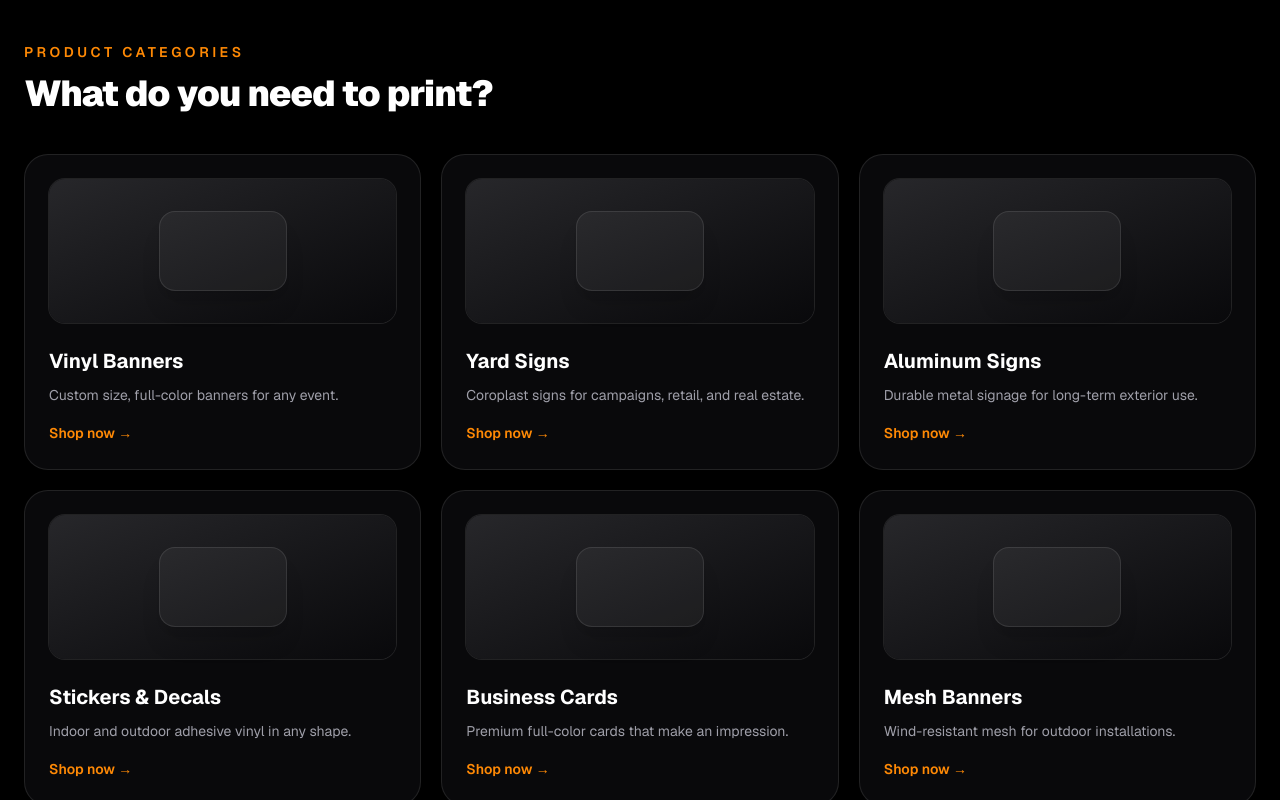
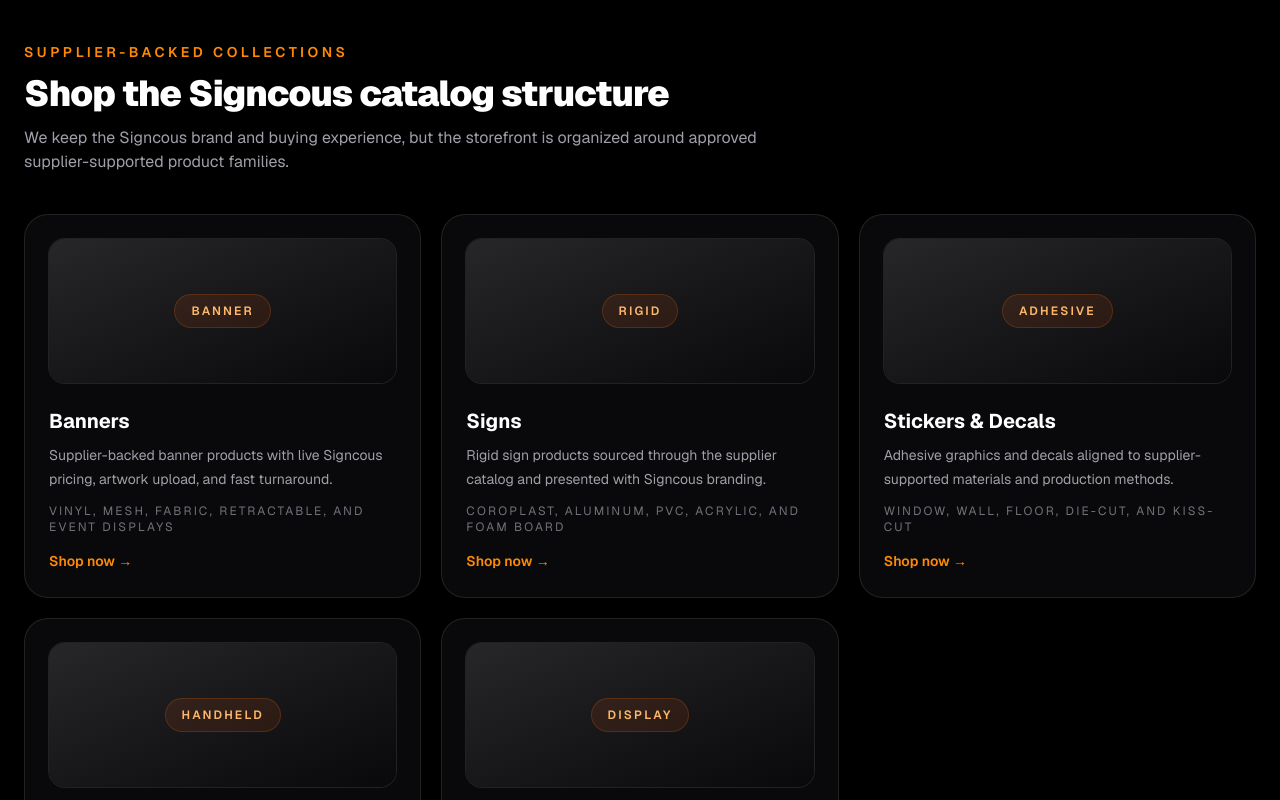
Before and after one commit to Moecharaf/signcous-app, a Next.js app: page / in a window 1280 px wide. Shown: the part 760-1560 px from the top of the page. Built offline with nearby package versions, Linux system fonts and the light colour scheme.

Commit message:
Add supplier-governed catalog storefront layer

```diff
--- a/src/app/page.tsx
+++ b/src/app/page.tsx
@@ -1,13 +1,7 @@
 import Link from "next/link";
+import { SIGNCOUS_COLLECTIONS } from "@/lib/catalog";
 
-const categories = [
-  { name: "Vinyl Banners", href: "/shop/vinyl-banners", desc: "Custom size, full-color banners for any event." },
-  { name: "Yard Signs", href: "/shop/yard-signs-coroplast", desc: "Coroplast signs for campaigns, retail, and real estate." },
-  { name: "Aluminum Signs", href: "/shop/aluminum-signs", desc: "Durable metal signage for long-term exterior use." },
-  { name: "Stickers & Decals", href: "/shop/stickers-decals", desc: "Indoor and outdoor adhesive vinyl in any shape." },
-  { name: "Business Cards", href: "/shop/business-cards", desc: "Premium full-color cards that make an impression." },
-  { name: "Mesh Banners", href: "/banners/mesh-banner", desc: "Wind-resistant mesh for outdoor installations." },
-];
+const categories = SIGNCOUS_COLLECTIONS;
 
 const featuredProducts = [
   { name: "Vinyl Banners", href: "/shop/vinyl-banners", price: "From $12.00", specs: "Any size · 13-oz material · Full color" },
@@ -97,21 +91,27 @@
       {/* ── Categories ── */}
       <section id="categories" className="mx-auto max-w-7xl px-6 py-20">
         <div className="mb-10">
-          <div className="text-sm font-semibold uppercase tracking-[0.25em] text-orange-400">Product categories</div>
-          <h2 className="mt-3 text-4xl font-black tracking-tight">What do you need to print?</h2>
+          <div className="text-sm font-semibold uppercase tracking-[0.25em] text-orange-400">Supplier-backed collections</div>
+          <h2 className="mt-3 text-4xl font-black tracking-tight">Shop the Signcous catalog structure</h2>
+          <p className="mt-3 max-w-3xl text-zinc-400">
+            We keep the Signcous brand and buying experience, but the storefront is organized around approved supplier-supported product families.
+          </p>
         </div>
         <div className="grid gap-5 md:grid-cols-2 xl:grid-cols-3">
           {categories.map((cat) => (
             <Link
-              key={cat.name}
+              key={cat.slug}
               href={cat.href}
               className="group rounded-3xl border border-white/10 bg-zinc-950 p-6 transition hover:-translate-y-1 hover:border-orange-500/30 hover:bg-zinc-900"
             >
               <div className="mb-6 flex h-36 items-center justify-center rounded-2xl bg-gradient-to-br from-zinc-800 to-zinc-950 ring-1 ring-white/10">
-                <div className="h-20 w-32 rounded-2xl border border-white/10 bg-white/5 shadow-xl" />
+                <div className="rounded-full border border-orange-500/20 bg-orange-500/10 px-4 py-2 text-xs font-semibold uppercase tracking-[0.18em] text-orange-300">
+                  {cat.supplierFamily}
+                </div>
               </div>
               <div className="text-xl font-bold">{cat.name}</div>
-              <p className="mt-2 text-sm leading-6 text-zinc-400">{cat.desc}</p>
+              <p className="mt-2 text-sm leading-6 text-zinc-400">{cat.description}</p>
+              <div className="mt-3 text-xs uppercase tracking-[0.18em] text-zinc-500">{cat.highlight}</div>
               <span className="mt-4 inline-block text-sm font-semibold text-orange-400 group-hover:underline">
                 Shop now →
               </span>
--- a/src/app/shop/page.tsx
+++ b/src/app/shop/page.tsx
@@ -1,4 +1,9 @@
 import Link from "next/link";
+import {
+  APPROVED_CATEGORY_SLUGS,
+  SIGNCOUS_COLLECTIONS,
+  getCollectionBySlug,
+} from "@/lib/catalog";
 import { getProductCategories, getProducts } from "@/lib/woo";
 
 function stripHtml(input: string): string {
@@ -16,37 +21,50 @@
     getProducts({ perPage: 18 }),
   ]);
 
-  const topLevel = categories.filter((c) => c.parent === 0);
+  const topLevel = SIGNCOUS_COLLECTIONS
+    .map((collection) => categories.find((c) => c.slug === collection.slug) ?? null)
+    .filter((category): category is NonNullable<typeof category> => category !== null);
   const childrenByParent = new Map<number, typeof categories>();
 
   for (const category of categories) {
     if (category.parent === 0) continue;
+    if (!APPROVED_CATEGORY_SLUGS.has(category.slug)) continue;
     const list = childrenByParent.get(category.parent) ?? [];
     list.push(category);
     childrenByParent.set(category.parent, list);
   }
+
+  const approvedProducts = products.filter((product) =>
+    product.categories.some((category) => APPROVED_CATEGORY_SLUGS.has(category.slug))
+  );
 
   return (
     <div className="min-h-screen bg-black text-white">
       <section className="mx-auto max-w-7xl px-6 py-16">
         <div className="mb-10">
           <div className="text-xs font-semibold uppercase tracking-[0.2em] text-orange-400">Catalog</div>
-          <h1 className="mt-3 text-4xl font-black tracking-tight md:text-5xl">Shop all categories</h1>
+          <h1 className="mt-3 text-4xl font-black tracking-tight md:text-5xl">Approved Signcous collections</h1>
           <p className="mt-3 max-w-2xl text-zinc-400">
-            Your WooCommerce catalog is now connected to the website. Browse categories or jump into a product.
+            The public storefront only surfaces supplier-backed collections that fit the Signcous brand and fulfillment workflow.
           </p>
         </div>
 
         <div className="grid gap-5 md:grid-cols-2 xl:grid-cols-3">
           {topLevel.map((parent) => {
             const children = childrenByParent.get(parent.id) ?? [];
+            const collection = getCollectionBySlug(parent.slug);
 
             return (
               <div key={parent.id} className="rounded-3xl border border-white/10 bg-zinc-950 p-6">
                 <Link href={`/shop/${parent.slug}`} className="text-2xl font-bold text-white hover:text-orange-400">
                   {parent.name}
                 </Link>
-                <p className="mt-2 text-sm text-zinc-400">{parent.count} products</p>
+                <p className="mt-2 text-sm text-zinc-400">{collection?.description ?? `${parent.count} products`}</p>
+                {collection && (
+                  <div className="mt-3 text-xs uppercase tracking-[0.18em] text-zinc-500">
+                    Supplier family: {collection.supplierFamily}
+                  </div>
+                )}
 
                 {children.length > 0 && (
                   <div className="mt-5 flex flex-wrap gap-2">
@@ -77,7 +95,7 @@
           </div>
 
           <div className="grid gap-5 sm:grid-cols-2 lg:grid-cols-3 xl:grid-cols-4">
-            {products.map((product) => {
+            {approvedProducts.map((product) => {
               const summary = stripHtml(product.short_description || product.description);
               const image = product.images?.[0]?.src || null;
 
--- /dev/null
+++ b/src/lib/catalog.ts
@@ -0,0 +1,92 @@
+export interface CatalogCollection {
+  slug: string;
+  name: string;
+  supplierFamily: string;
+  description: string;
+  href: string;
+  highlight: string;
+}
+
+export const SIGNCOUS_COLLECTIONS: CatalogCollection[] = [
+  {
+    slug: "banners",
+    name: "Banners",
+    supplierFamily: "Banner",
+    description: "Supplier-backed banner products with live Signcous pricing, artwork upload, and fast turnaround.",
+    href: "/shop/banners",
+    highlight: "Vinyl, mesh, fabric, retractable, and event displays",
+  },
+  {
+    slug: "signs",
+    name: "Signs",
+    supplierFamily: "Rigid",
+    description: "Rigid sign products sourced through the supplier catalog and presented with Signcous branding.",
+    href: "/shop/signs",
+    highlight: "Coroplast, aluminum, PVC, acrylic, and foam board",
+  },
+  {
+    slug: "stickers-decals",
+    name: "Stickers & Decals",
+    supplierFamily: "Adhesive",
+    description: "Adhesive graphics and decals aligned to supplier-supported materials and production methods.",
+    href: "/shop/stickers-decals",
+    highlight: "Window, wall, floor, die-cut, and kiss-cut",
+  },
+  {
+    slug: "marketing-materials",
+    name: "Marketing Materials",
+    supplierFamily: "Handheld",
+    description: "Portable print collateral and business handouts, curated under the Signcous storefront experience.",
+    href: "/shop/marketing-materials",
+    highlight: "Business cards, flyers, brochures, postcards, and booklets",
+  },
+  {
+    slug: "large-format-events",
+    name: "Large Format & Events",
+    supplierFamily: "Display",
+    description: "Large event graphics and show hardware organized around supplier-supported display products.",
+    href: "/shop/large-format-events",
+    highlight: "Backdrops, table covers, step and repeat, and trade show displays",
+  },
+];
+
+export const APPROVED_CATEGORY_SLUGS = new Set([
+  "banners",
+  "vinyl-banners",
+  "mesh-banners",
+  "fabric-banners",
+  "retractable-banners",
+  "pole-banners",
+  "double-sided-banners",
+  "signs",
+  "yard-signs-coroplast",
+  "aluminum-signs",
+  "pvc-signs",
+  "acrylic-signs",
+  "foam-board-signs",
+  "stickers-decals",
+  "die-cut-stickers",
+  "kiss-cut-stickers",
+  "sticker-sheets",
+  "window-decals",
+  "wall-decals",
+  "floor-decals",
+  "marketing-materials",
+  "business-cards",
+  "flyers",
+  "brochures",
+  "postcards",
+  "door-hangers",
+  "booklets",
+  "large-format-events",
+  "step-and-repeat-banners",
+  "backdrops",
+  "table-covers",
+  "tension-fabric-displays",
+  "trade-show-displays",
+  "posters",
+]);
+
+export function getCollectionBySlug(slug: string): CatalogCollection | undefined {
+  return SIGNCOUS_COLLECTIONS.find((collection) => collection.slug === slug);
+}
```
Also changed, not shown: 1 other file (tests, documents, lock files or other folders).
